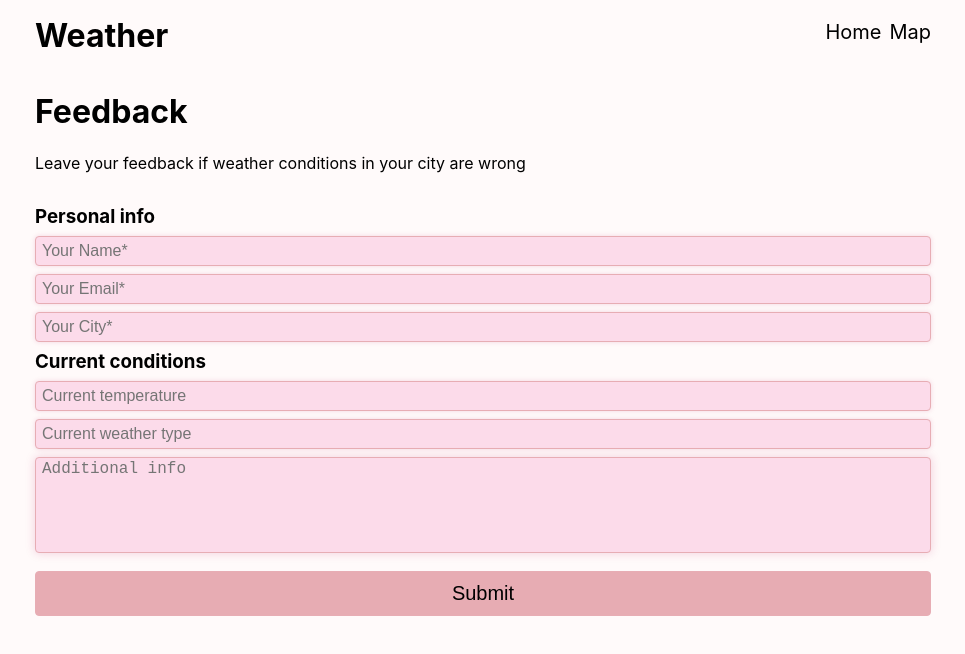
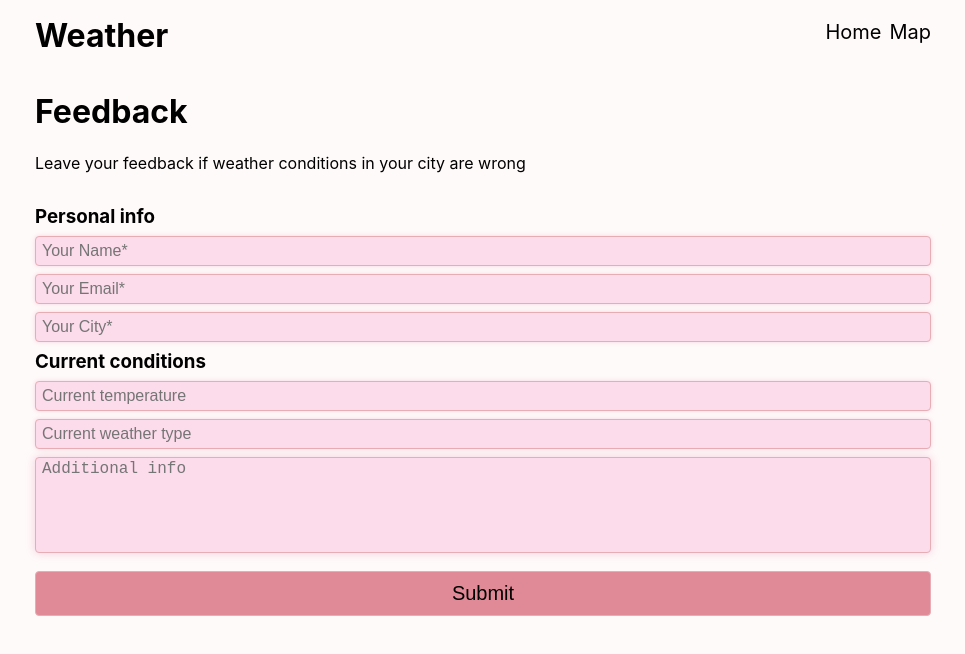
Before and after one commit to blinikar/weather-project-app, a React (Create React App) app: page /feedback in a window 1280 px wide. In both pictures the pointer is over the button "Submit". Shown: the top 654 px of the page, without its empty margins (157-1122 px from the left). Built offline with nearby package versions, Linux system fonts and the light colour scheme.

Commit message:
Pipeline fix

```diff
--- a/src/components/CurrentConditionsCard/CurrentConditionsCard.tsx
+++ b/src/components/CurrentConditionsCard/CurrentConditionsCard.tsx
@@ -37,7 +37,7 @@ export const CurrentConditionsCard: React.FunctionComponent<
         </h1>
         <p>{type}</p>
         <p className={styles.last}>
-          {`${date.getDay()}.${date.getMonth()}.${date.getFullYear()}`}
+          {`${date.getHours()}:${date.getMinutes()}`}
         </p>
       </div>
       <div className={styles["location-info"]}>
--- a/src/pages/FeedbackPage/FeedbackPage.module.scss
+++ b/src/pages/FeedbackPage/FeedbackPage.module.scss
@@ -26,7 +26,7 @@
       transition: all 0.1s ease;
     }
     button:hover {
-      background-color: #E7ACB3FF;
+      background-color: #e18a97;
     }
     button:active {
       background-color: #e0969e;
```
